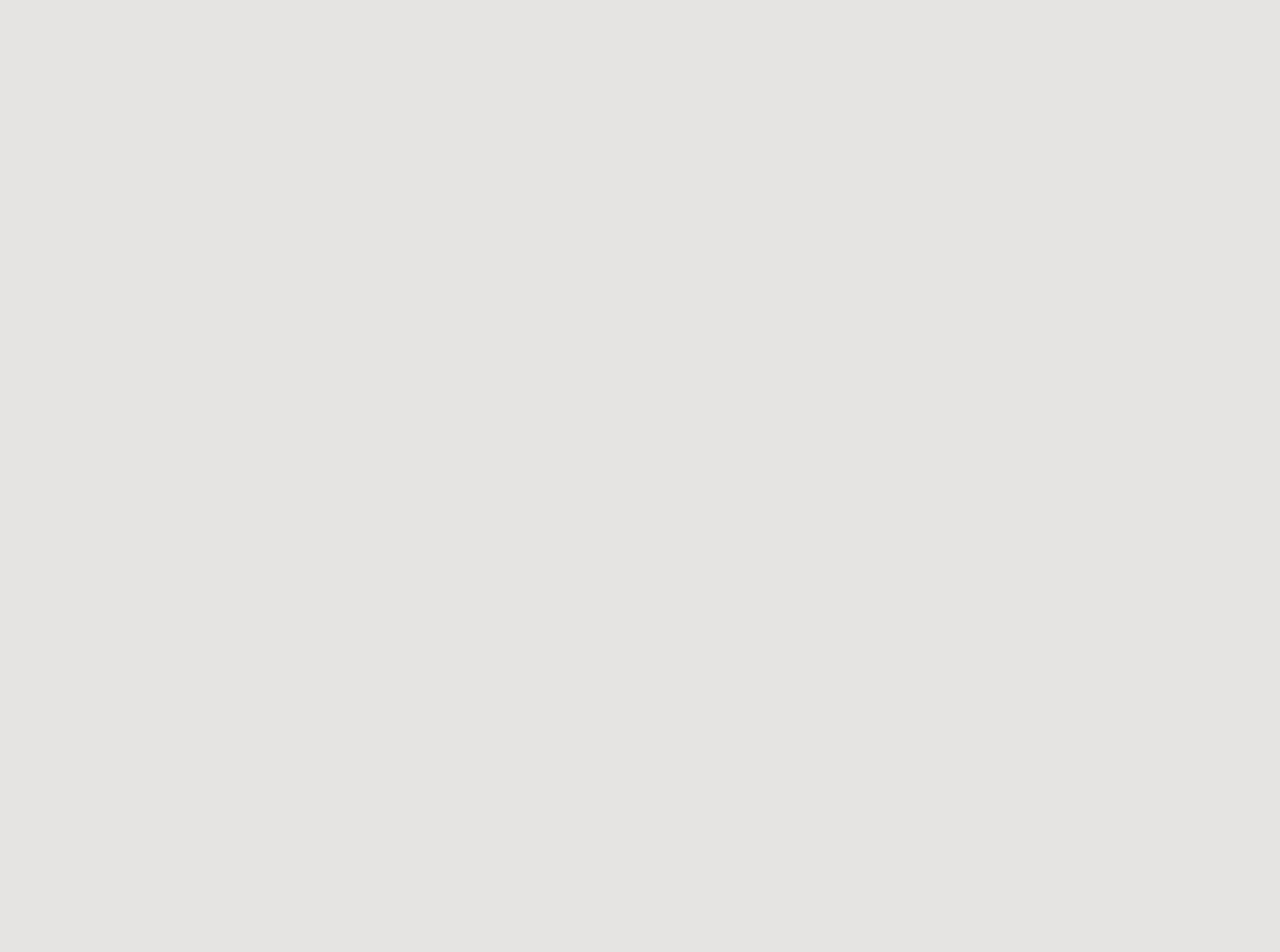
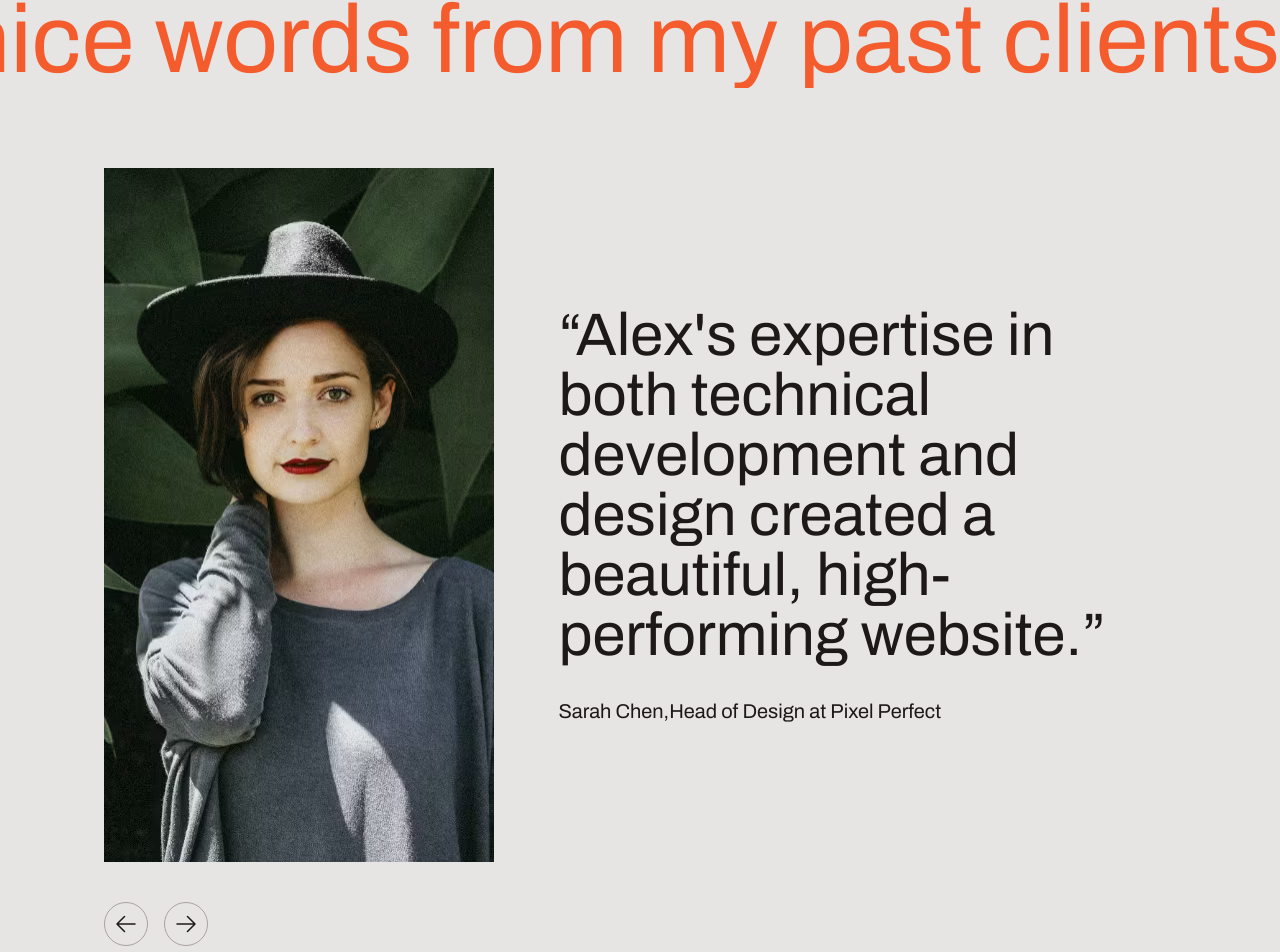
Before and after one commit to KuldeepKdy/WTF-Portfolio, a Next.js app: page / in a window 1280 px wide. Shown: the part 3142-4094 px from the top of the page. Before the commit the page ends 2878 px from the top, so only its background shows below. Built offline with nearby package versions, Linux system fonts and the light colour scheme.

Commit message:
testimonials static done

```diff
--- a/app/globals.css
+++ b/app/globals.css
@@ -1,6 +1,10 @@
 @tailwind base;
 @tailwind components;
 @tailwind utilities;
+
+.section {
+  @apply py-24 md:py-32 lg:py-40;
+}
 
 /* styles/globals.css */
 :root {
--- a/app/page.tsx
+++ b/app/page.tsx
@@ -1,6 +1,7 @@
 import Hero from "@/components/sections/Hero";
 import Intro from "@/components/sections/Intro";
 import Projects from "@/components/sections/Projects";
+import Testimonials from "@/components/sections/Testimonials";
 
 export default function Home() {
   return (
@@ -8,6 +9,7 @@ export default function Home() {
       <Hero />
       <Intro />
       <Projects />
+      <Testimonials/>
     </>
   );
 }
--- a/components/sections/Intro.tsx
+++ b/components/sections/Intro.tsx
@@ -1,6 +1,6 @@
 const Intro = () => {
   return (
-    <section className="py-24 md:py-32 lg:py-40 mt-12 md:mt-16 lg:mt-20">
+    <section className="section mt-12 md:mt-16 lg:mt-20">
       <div className="container">
         <h2 className="text-4xl md:text-7xl lg:text-8xl lg:w-[80%]">
           Building beautiful websites with clean code and thoughtful design to
--- a/components/sections/Projects.tsx
+++ b/components/sections/Projects.tsx
@@ -31,7 +31,7 @@ const Projects = () => {
     },
   ];
   return (
-    <section className="py-24 md:py-32 lg:py-40">
+    <section className="section">
       <div className="container">
         <h2 className="text-4xl md:text-7xl lg:text-8xl">Selected works</h2>
         <div className="mt-10 md:mt-16 lg:mt-20">
--- /dev/null
+++ b/components/sections/Testimonials.tsx
@@ -0,0 +1,121 @@
+import image1 from "@/assets/images/testimonial-1.jpg";
+import image2 from "@/assets/images/testimonial-2.jpg";
+import image3 from "@/assets/images/testimonial-3.jpg";
+import Image from "next/image";
+
+/* eslint-disable-next-line @typescript-eslint/no-unused-vars */
+const testimonials = [
+  {
+    name: "Sarah Chen",
+    company: "Pixel Perfect",
+    role: "Head of Design",
+    quote:
+      "Alex's expertise in both technical development and design created a beautiful, high-performing website.",
+    image: image1,
+    imagePositionY: 0.2,
+  },
+  {
+    name: "Marcus Rodriguez",
+    company: "Craft Coffee Co.",
+    role: "Founder",
+    quote:
+      "Alex transformed our boutique coffee brand with a website that perfectly balances aesthetics and functionality.",
+    image: image2,
+    imagePositionY: 0.1,
+  },
+  {
+    name: "Emily Watson",
+    company: "Studio Minimal",
+    role: "Creative Director",
+    quote:
+      "The collaborative process was amazing. Alex brought lots of fresh perspectives and innovative solutions.",
+    image: image3,
+    imagePositionY: 0.55,
+  },
+];
+
+const Testimonials = () => {
+  const testimonialIndex = 0;
+  return (
+    <section className="section">
+      <h2 className="text-4xl md:text-7xl lg:text-8xl flex flex-col overflow-hidden">
+        <span className="whitespace-nowrap">
+          Some nice words from my past clients
+        </span>
+        <span className="whitespace-nowrap self-end text-red-orange-500">
+          Some nice words from my past clients
+        </span>
+      </h2>
+      <div className="container">
+        <div className="mt-20">
+          {testimonials.map(
+            ({ name, company, role, quote, image, imagePositionY }, index) =>
+              index === testimonialIndex && (
+                <div
+                  key={name}
+                  className="grid md:grid-cols-5 md:gap-8 lg:gap-16 md:items-center"
+                >
+                  <div className="aspect-square md:aspect-[9/16] md:col-span-2">
+                    <Image
+                      src={image}
+                      alt={name}
+                      className="size-full object-cover"
+                      style={{
+                        objectPosition: `50% ${imagePositionY * 100}%`,
+                      }}
+                    />
+                  </div>
+                  <blockquote className="md:col-span-3">
+                    <div className="text-3xl md:text-5xl lg:text-6xl mt-8 md:mt-0">
+                      <span>&ldquo;</span>
+                      <span className="">{quote}</span>
+                      <span>&rdquo;</span>
+                    </div>
+                    <cite className="mt-4 md:mt-8 not-italic text-2xl block md:text-lg lg:text-xl">
+                      {name},{role} at {company}
+                    </cite>
+                  </blockquote>
+                </div>
+              )
+          )}
+        </div>
+        <div className="flex gap-4 mt-6 lg:mt-10">
+          <button className="border border-stone-400 size-11 inline-flex items-center justify-center rounded-full">
+            <svg
+              xmlns="http://www.w3.org/2000/svg"
+              fill="none"
+              viewBox="0 0 24 24"
+              strokeWidth="1.5"
+              stroke="currentColor"
+              className="size-6"
+            >
+              <path
+                strokeLinecap="round"
+                strokeLinejoin="round"
+                d="M10.5 19.5 3 12m0 0 7.5-7.5M3 12h18"
+              />
+            </svg>
+          </button>
+          <button className="border border-stone-400 size-11 inline-flex items-center justify-center rounded-full">
+            <svg
+              xmlns="http://www.w3.org/2000/svg"
+              fill="none"
+              viewBox="0 0 24 24"
+              strokeWidth="1.5"
+              stroke="currentColor"
+              className="size-6"
+            >
+              <path
+                strokeLinecap="round"
+                strokeLinejoin="round"
+                d="M13.5 4.5 21 12m0 0-7.5 7.5M21 12H3"
+              />
+            </svg>
+          </button>
+        </div>
+      </div>
+    </section>
+  );
+};
+
+export default Testimonials;
```
